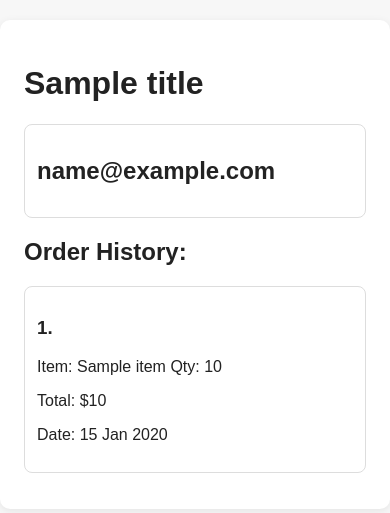
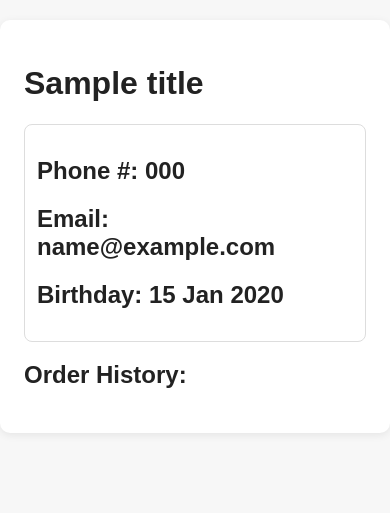
Before and after one commit to null-0ne/CWEB-Coffee-Shop, a Node server app: template views/profile.handlebars in a window 390 px wide. Shown: the part 42-555 px from the top of the page. Run offline with Node 20, Linux system fonts and the light colour scheme; the template is opened without the code that fills it: most values are stand-ins (such as "Sample title", 1, 10 or a date in 2020); some libraries are stand-ins or nearby versions.

Commit message:
Added validation for birthdate and phone number on register page, changed buttons to anchors in navbar for profile and log out

```diff
--- a/app.js
+++ b/app.js
@@ -173,9 +173,9 @@ app.get("/login", (req, res) => {
     isRegister: false,
   });
 });
-app.post("/logout", (req, res) => {
+app.get("/logout", (req, res) => {
   res.clearCookie("token");
-  res.redirect("/"); // Not sure how to redirect back to the page you were on, but that might not be proper functionality anyway
+  res.redirect("/");
 });
 
 app.post("/login", async (req, res) => {
@@ -263,6 +263,12 @@ app.post(
         return value === req.body.password;
       })
       .withMessage("Passwords must match"),
+      body("birthDate")
+      .isBefore()
+      .withMessage("Birth date must be before todays date: " + new Date().toISOString().split('T')[0]),
+      body("phoneNumber")
+      .isMobilePhone('en-CA')
+      .withMessage("Please enter a valid phone number")
   ],
   async (req, res) => {
     const errors = validationResult(req);
@@ -275,14 +281,10 @@ app.post(
         oldInput: req.body,
       });
     }
-    const userInfo = { ...req.body, id: randomUUID() };
-    console.log("New User:", userInfo);
     const userRepository = AppDataSource.getRepository(User);
     const user = userRepository.create(req.body);
     const result = await userRepository.save(user);
-    //res.json(result);
-    //res.redirect('/login'); // should I automatically login, or redirect to login after registering?
-    // auto login after register is a better UX design in my opinion
+
     const token = jwt.sign(
       { id: result.id, userName: result.userName },
       SECRET_KEY,
@@ -301,29 +303,34 @@ app.post(
 app.get("/profile", authenticateTokenFromCookie, async (req, res) => {
   // Current User data
   const userRepository = AppDataSource.getRepository(User);
+  const currentUser = await userRepository.findOne({where: {id: req.user.id}})
+
+  //const orderRepository = AppDataSource.getRepository(Order);
   // Cascaded relations to be able to access the current users orders and items within those orders
-  const result = await userRepository.findOne({
-    where: { id: req.user.id },
-    relations: {
-      orders: {
-        orderItems: {
-          item: true,
-        },
-      },
-    },
-  });
-  if (!result) {
-    // This case should not occur because a valid token must be present to access the /profile route
-    return res.json({ success: false, message: "User does not exist" });
-  }
+  // const result = await userRepository.findOne({
+  //   where: { id: req.user.id },
+  //   relations: {
+  //     orders: {
+  //       orderItems: {
+  //         item: true,
+  //       },
+  //     },
+  //   },
+  // });
+  // if (!result) {
+  //   // This case should not occur because a valid token must be present to access the /profile route
+  //   return res.json({ success: false, message: "User does not exist" });
+  // }
 
-  console.log(result.orders);
+  //console.log(result.orders);
 
   res.render("profile", {
     title: "Profile",
     user: req.user,
-    email: result.email,
-    orders: result.orders,
+    email: currentUser.email,
+    phone: currentUser.phoneNumber,
+    birthDate: currentUser.birthDate
+    //orders: result.orders,
   });
 });
 
--- a/cweb.session.sql
+++ b/cweb.session.sql
@@ -1,7 +1,9 @@
 USE cweb;
-
 DROP TABLE IF EXISTS `showcase`;
 DROP TABLE IF EXISTS `Showcase`;
+DROP TABLE IF EXISTS `orderItems`;
+DROP TABLE IF EXISTS `orders`;
+
 DROP TABLE IF EXISTS `users`;
 DROP TABLE IF EXISTS `user`;
 
--- a/public/app.css
+++ b/public/app.css
@@ -17,7 +17,15 @@ nav a {
   margin-right: 14px;
 }
 
+nav a:hover {
+  color:#2563eb;
+}
+
 nav .rt {
+  float: right;
+}
+
+.rt {
   float: right;
 }
 
--- a/views/layouts/main.handlebars
+++ b/views/layouts/main.handlebars
@@ -13,14 +13,10 @@
     <a href="/reviews">Reviews</a>
     {{#if user}}
       <span class="rt">
-        <form action="/logout" method="POST" >
-        <button type="submit">Log Out</button>
-        </form>
+        <a href="/logout">Log Out</a>
         </span>
       <span class="rt">
-        <form action="/profile" >
-        <button type="submit">Profile</button>
-        </form>
+        <a href="/profile">&nbsp;&nbsp;Profile</a>
       </span>
 
       <span class="rt"> Welcome, {{user.userName}} </span>
--- a/views/profile.handlebars
+++ b/views/profile.handlebars
@@ -2,12 +2,14 @@
 
 <div class="card">
     <h2>{{user.userName}}</h2>
-    <h2>{{email}}</h2>
+    <h2>Phone #: {{phone}}</h2>
+    <h2>Email: {{email}}</h2>
+    <h2>Birthday: {{birthDate}}</h2>
 </div>
 
 <div>
     <h2>Order History:</h2>
-    {{#each orders}}
+    {{!-- {{#each orders}}
     <div class="card">
         <h3>{{this.id}}.</h3>
         {{#each this.orderItems}}
@@ -16,5 +18,5 @@
         <p>Total: ${{this.total}}</p>
         <p>Date: {{this.date}}</p>
     </div>
-    {{/each}}
+    {{/each}} --}}
 </div>
```
